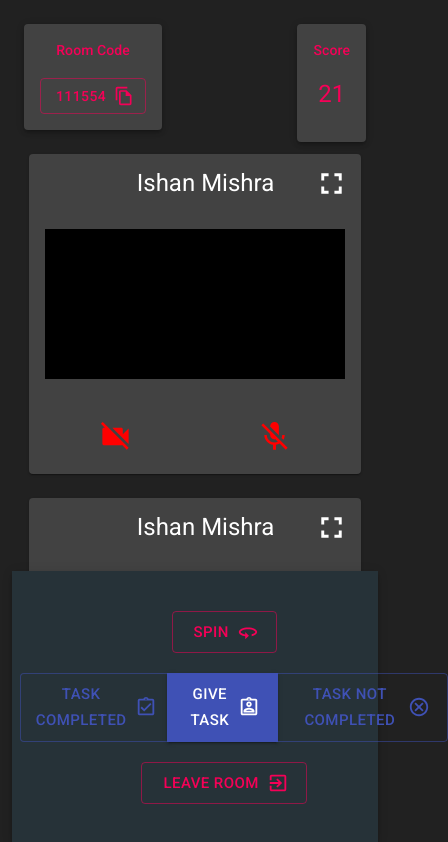
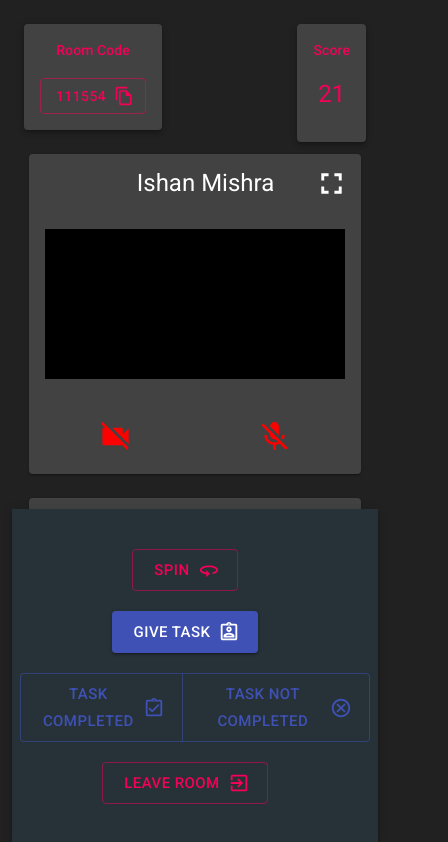
Before and after one commit to ishanExtreme/Truth_Dare, a React (Create React App) app: page /join in a window 390 px wide. Shown: the top 842 px of the page, 448 px wide, since content can reach past the window. Built offline with nearby package versions, Linux system fonts and the light colour scheme.

Commit message:
Button Bar responsive fixed

```diff
--- a/src/Pages/Home.jsx
+++ b/src/Pages/Home.jsx
@@ -223,6 +223,8 @@ function Home(props) {
                             </Button>
                         </Grid>
 
+                        {/* Task Button Group small to xl view */}
+                        <Hidden xsDown>
                             <Grid item>
                                 <ButtonGroup>
                                     <Button
@@ -253,6 +255,48 @@ function Home(props) {
                                     </Button>
                                 </ButtonGroup>
                             </Grid>
+                        </Hidden>
+                        {/* End small to xl view */}
+
+                        {/* Task Button Group xs view */}
+                        <Hidden smUp>
+
+                            <Grid item>
+
+                                <Button
+                                    variant="contained"
+                                    color="primary"
+                                    size="large"
+                                    style={{marginRight: '20px', marginBottom: '20px'}}
+                                    endIcon={<AssignmentIndOutlinedIcon />}
+                                    >
+                                    Give Task
+                                </Button>
+
+                            </Grid>
+                            <Grid item>
+                                <ButtonGroup>
+                                    <Button
+                                    variant="outlined"
+                                    color="primary"
+                                    size="large"
+                                    endIcon={<AssignmentTurnedInOutlinedIcon />}
+                                    >
+                                    Task Completed
+                                    </Button>
+
+                                    <Button
+                                    variant="outlined"
+                                    color="primary"
+                                    size="large"
+                                    endIcon={<CancelOutlinedIcon />}
+                                    >
+                                    Task Not Completed
+                                    </Button>
+                                </ButtonGroup>
+                            </Grid>
+                        </Hidden>
+                        {/* End xs view */}
 
                         <Grid item>
                             <Button
```
Lines whose indentation alone changed are shown as unchanged.
